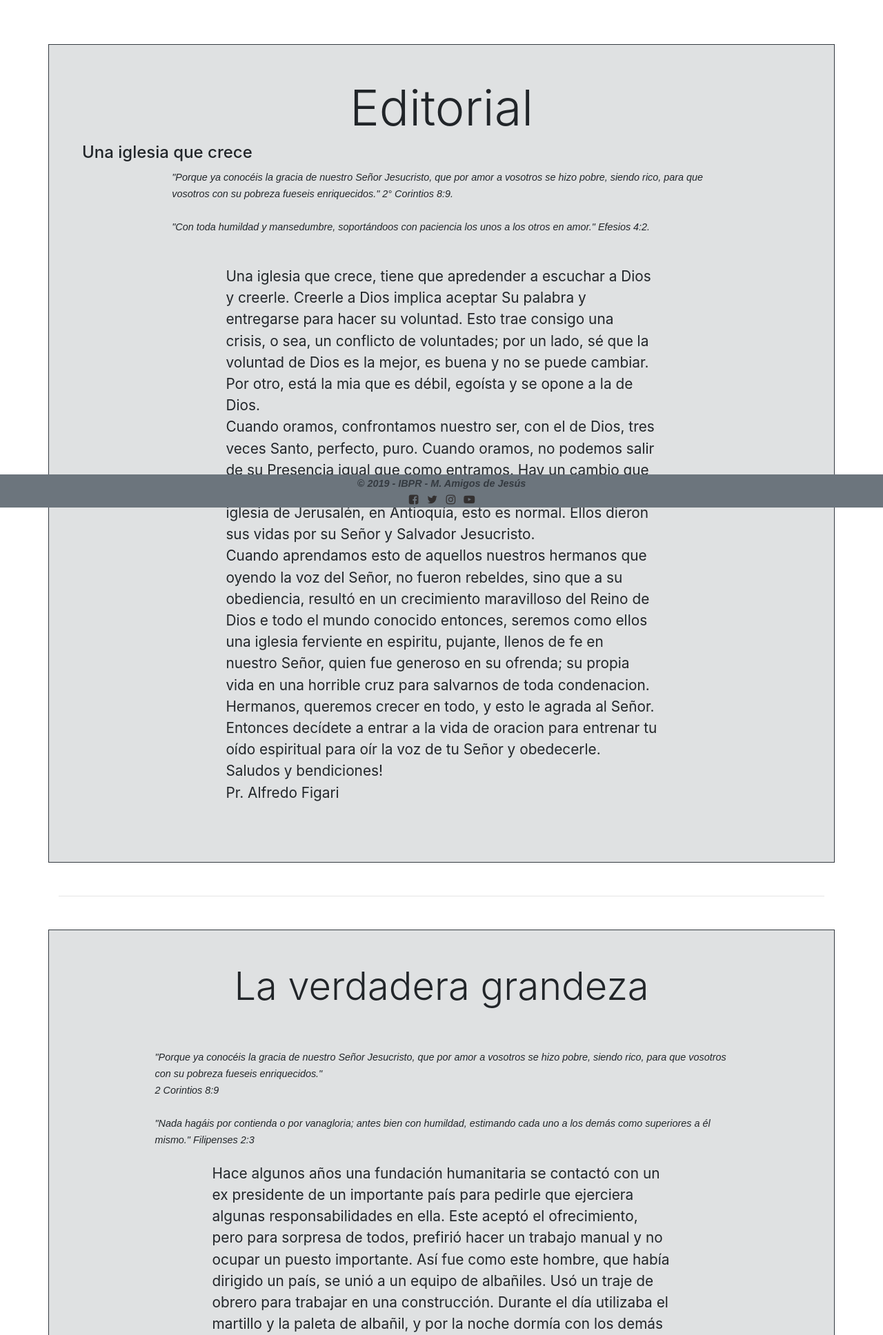
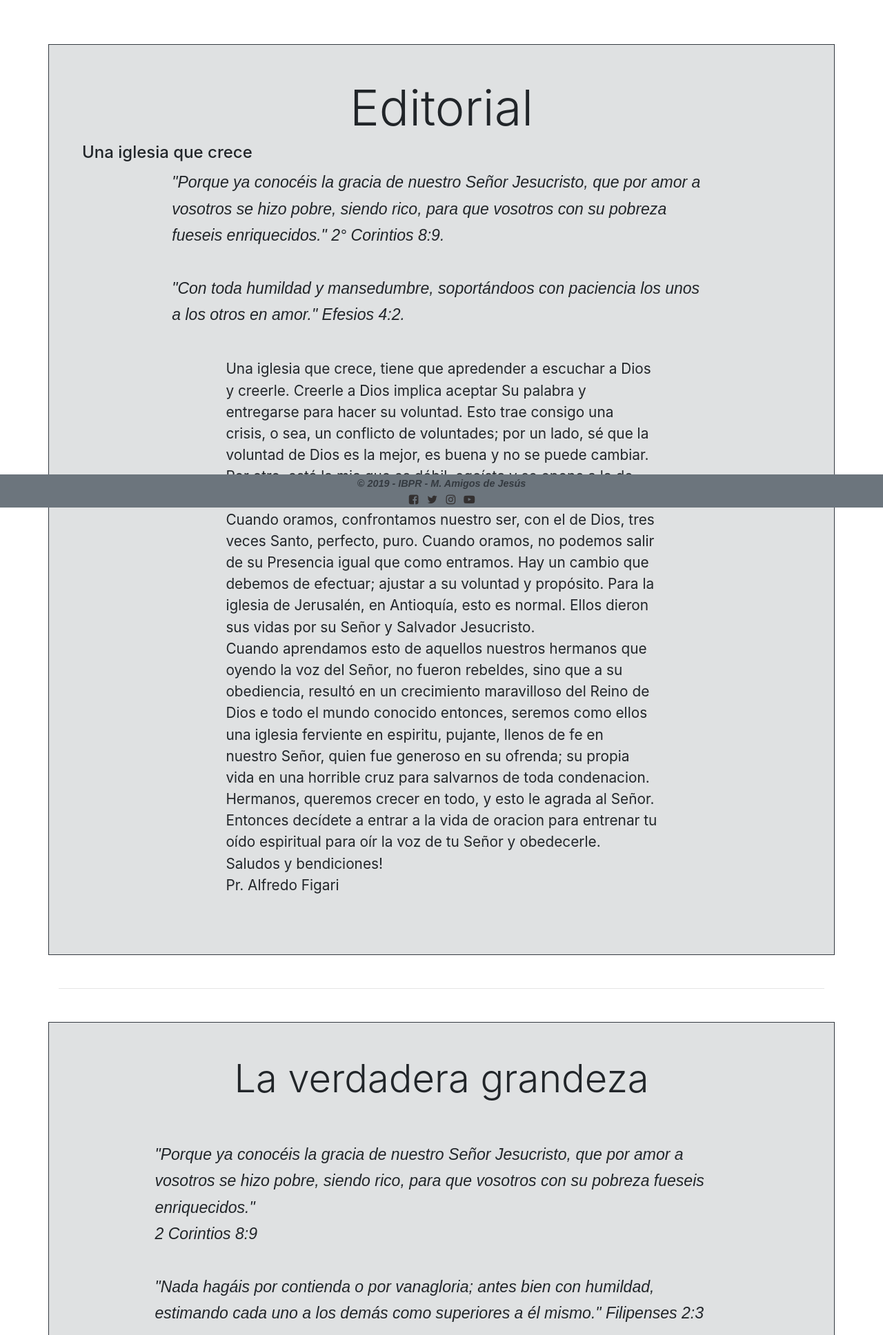
Before and after one commit to rickyMelida/panambireta, a PHP site: page /src/blog.html in a window 1280 px wide. Shown: the part 64-2000 px from the top of the page at 69% size. Run offline with PHP 8.4, Linux system fonts and the light colour scheme.

Commit message:
se unifica padding de todos los parrafos y se cambia de tamaño de fuente los versiculos

```diff
--- a/css/estilo.css
+++ b/css/estilo.css
@@ -86,6 +86,10 @@ p {
 span {
 	font:italic 0.9em sans-serif;
 }
+
+blockquote {
+	font-size: 1.6em;
+}
 @media(min-width: 1028px) {
 	.slogan {
 		margin: 0 15%;
@@ -99,7 +103,7 @@ span {
 		font-size: 1.4em;
 	}
 
-	.content aside p:last-child {
+	.content aside p{
 		padding: 2% 20%;
 	}
 }
@@ -114,7 +118,7 @@ span {
 		margin-top: 20%;
 	}
 
-	.content aside p:last-child {
+	.content aside p{
 		padding: 10% 0;
 	}
 }
```
